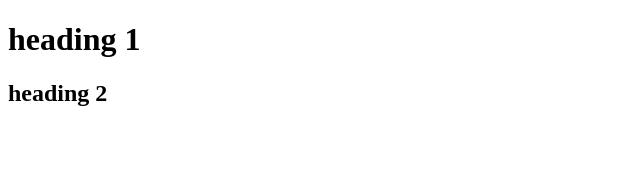
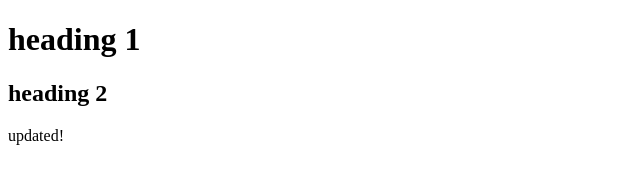
Before and after one commit to SMUZAMMILJAVED/first_app_batch_04, a plain HTML site: page index.html in a window 1280 px wide. Shown: the full height of the page, 0-640 px from the left. Drawn offline with Linux system fonts and the light colour scheme.

Commit message:
Update index.html

```diff
--- a/index.html
+++ b/index.html
@@ -8,5 +8,6 @@
 <body>
     <h1>heading 1</h1>
     <h2>heading 2</h2>
+    <p>updated!</p>
 </body>
 </html>
```
